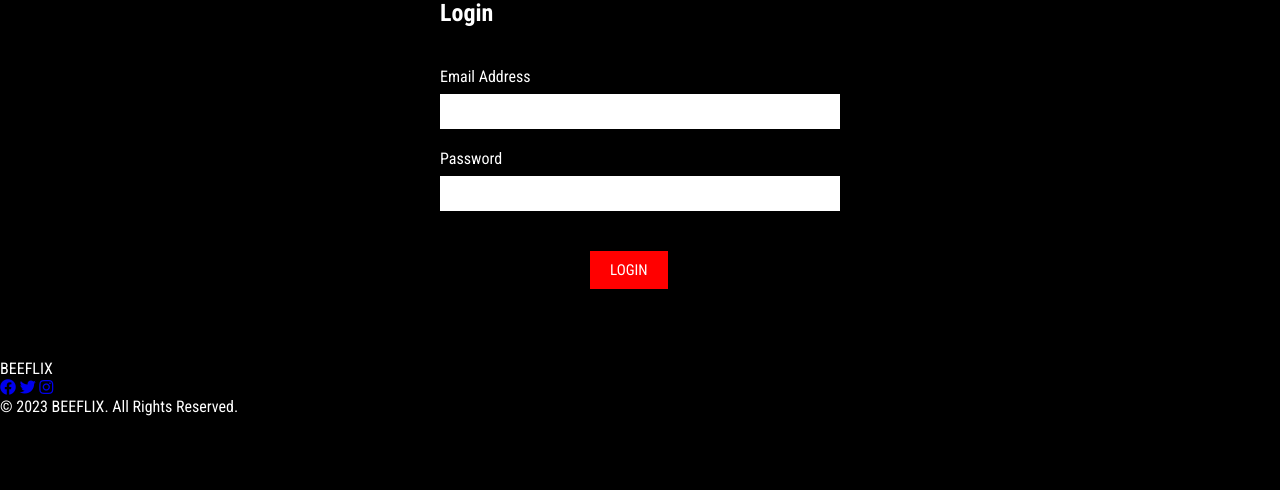
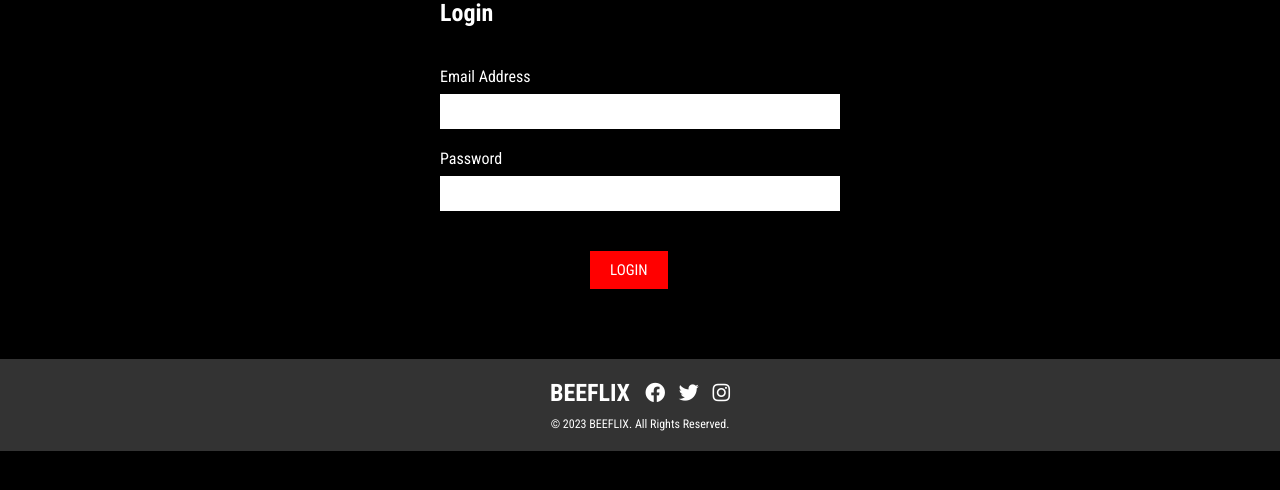
Before and after one commit to Rudessss/se-group14, a PHP site: page /login.html in a window 1280 px wide. Shown: the part 158-648 px from the top of the page. Run offline with PHP 8.4, Linux system fonts and the light colour scheme.

Commit message:
Update login.css
add footer

```diff
--- a/login.css
+++ b/login.css
@@ -102,3 +102,36 @@ button {
 button:hover {
     background-color: darkred;
 }
+
+/* Footer */
+footer {
+    background-color: #333;
+    padding: 20px 0;
+    color: #fff;
+}
+.footer-content {
+    display: flex;
+    justify-content: space-between;
+    align-items: center;
+    max-width: 1200px;
+    margin: 0 auto;
+}
+.footer-logo {
+    font-size: 24px;
+    font-weight: bold;
+    margin-left: 510px;
+}
+.footer-social{
+    margin-right: 500px;
+}
+.footer-social a {
+    text-decoration: none;
+    color: #fff;
+    margin-right: 10px;
+    font-size: 20px;
+}
+.footer-bottom {
+    margin-top: 10px;
+    text-align: center;
+    font-size: 12px;
+}
```
